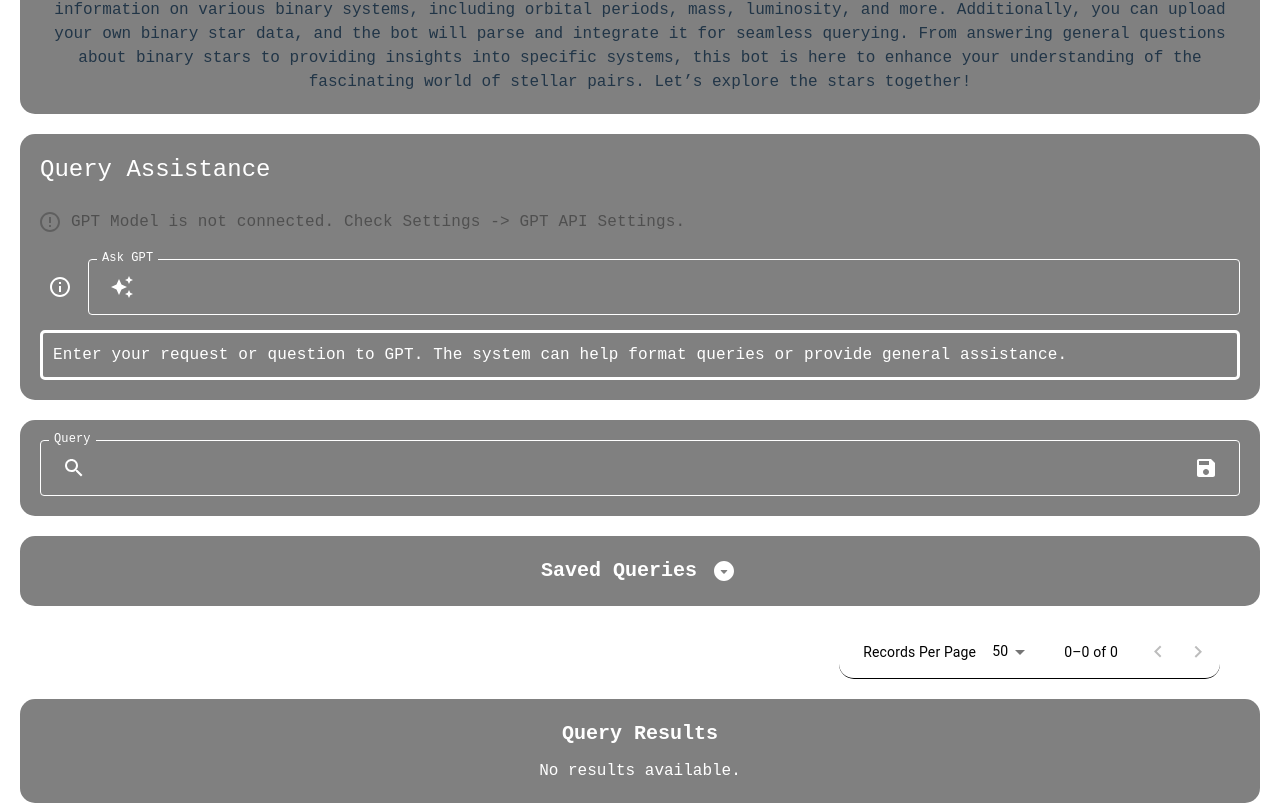
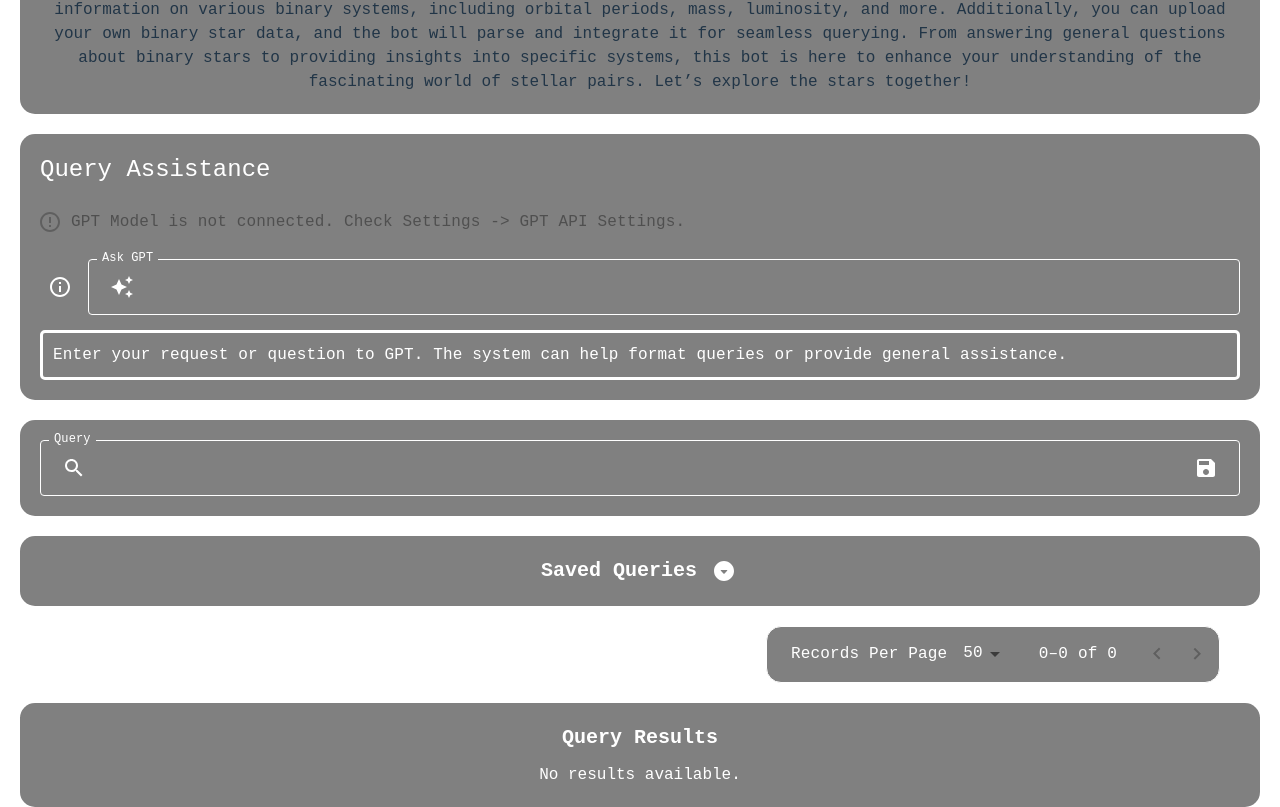
Before and after one commit to Anorris98/Hebse-Database, a React (Vite) app in the folder senior-design/: page / in a window 1280 px wide. Shown: the part 300-1107 px from the top of the page. Built offline with nearby package versions, Linux system fonts and the light colour scheme.

Commit message:
fix: corrected styling on page select

```diff
--- a/senior-design/src/components/Query/PageSelect/page-select.tsx
+++ b/senior-design/src/components/Query/PageSelect/page-select.tsx
@@ -1,4 +1,29 @@
 import {Box, TablePagination} from "@mui/material";
+import { styled } from "@mui/material/styles";
+
+const StyledPaginator = styled(TablePagination)(({}) => ({
+  fontFamily: "monospace",
+  color: "white",
+  backgroundColor: "gray",
+  border: "white 1px solid",
+  borderRadius: "15px",
+  "& .MuiTablePagination-select": {
+    fontSize: "16px",
+    fontFamily: "monospace",
+  },
+  "& .MuiTablePagination-selectLabel": {
+    fontSize: "16px",
+    fontFamily: "monospace"
+  },
+  "& .MuiTablePagination-menuItem": {
+    fontSize: "100px",
+    fontFamily: "monospace"
+  },
+  "& .MuiTablePagination-displayedRows": {
+    fontSize: "16px",
+    fontFamily: "monospace"
+  }
+}));
 
 export const PageSelect = ({ setPageNumber, pageNumber, rows, rowsPerPage, setRowsPerPage }: { setPageNumber: (value: (((previousState: number) => number) | number)) => void, pageNumber: number, rows: number, rowsPerPage: number, setRowsPerPage: (value: (((previousState: number) => number) | number)) => void}) => {
   const handleChangePage = (
@@ -18,13 +43,27 @@ export const PageSelect = ({ setPageNumber, pageNumber, rows, rowsPerPage, setRo
   return <Box
     component="div"
     sx={{
-        maxWidth: 'lg',
-        fontFamily: 'monospace',
-        marginTop: '20px',
-        display: 'flex',
-        justifyContent: 'flex-end'
-    }}
-    >
-        <TablePagination rowsPerPage={rowsPerPage} labelRowsPerPage="Records Per Page" sx={{color: "black", backgroundColor: "white", borderRadius: "15px", borderColor: "black"}} count={rows} page={pageNumber} onPageChange={handleChangePage} onRowsPerPageChange={handleChangeRowsPerPage}/>
+      maxWidth: "lg",
+      fontFamily: "monospace",
+      marginTop: "20px",
+      display: "flex",
+      justifyContent: "flex-end"}}>
+      <StyledPaginator rowsPerPage={rowsPerPage} labelRowsPerPage="Records Per Page" count={rows} page={pageNumber} onPageChange={handleChangePage} onRowsPerPageChange={handleChangeRowsPerPage} slotProps={{
+        select: {
+          MenuProps: {
+            PaperProps: {
+              sx: {
+                backgroundColor: "gray",
+                color: "white"
+              }
+            }
+          }
+        },
+        menuItem: {
+          sx: {
+            fontFamily: "monospace",
+          }
+        }
+      }}/>
   </Box>
 }
```
Lines whose indentation alone changed are shown as unchanged.
